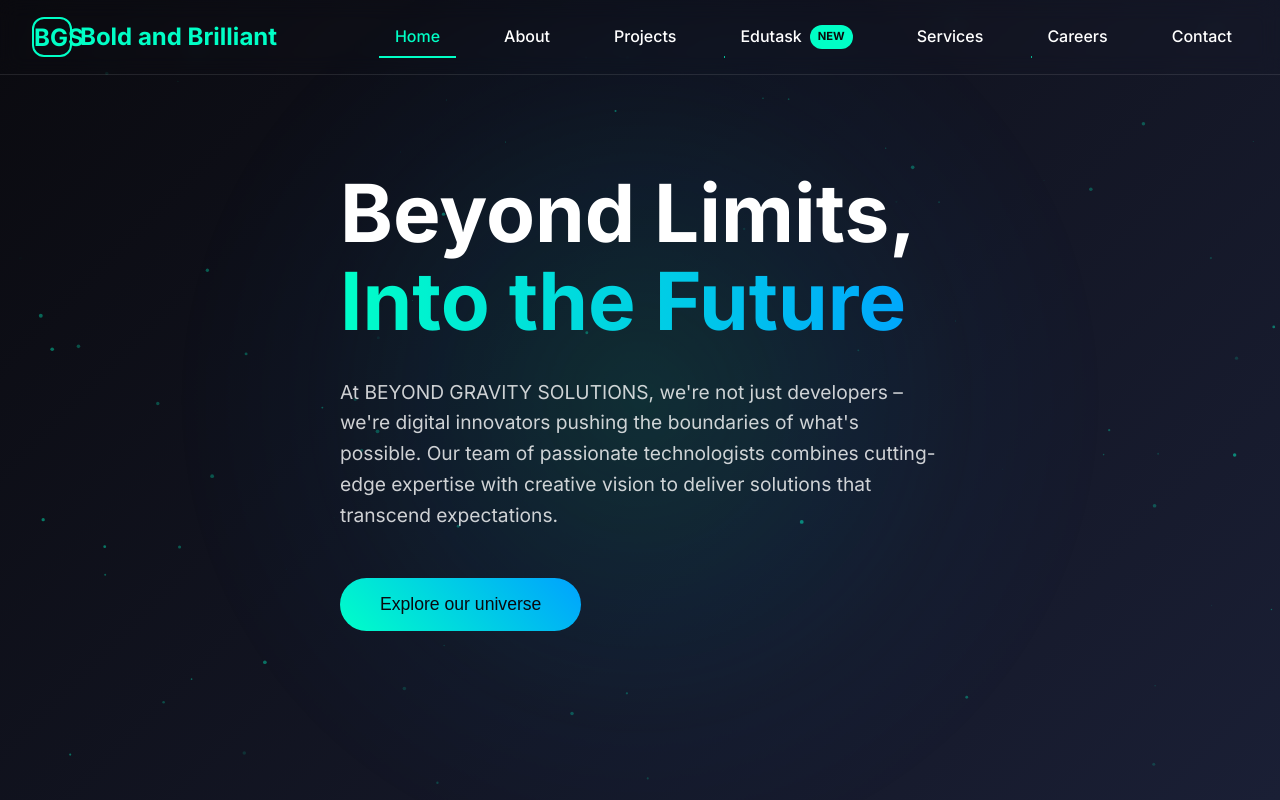
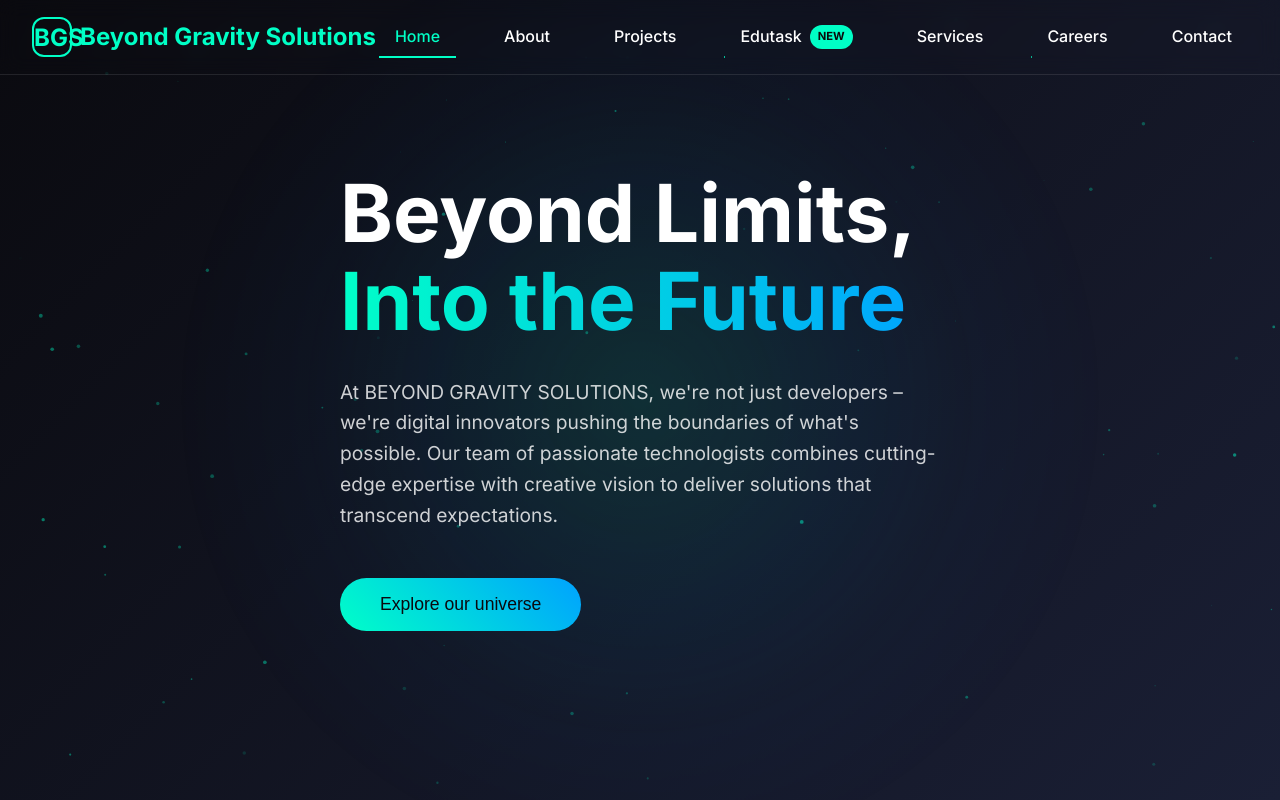
Before and after one commit to Nyandiekahh/Beyond-Gravity-Solutions, a React (Create React App) app: page / in a window 1280 px wide. Shown: the top 800 px of the page. Built offline with nearby package versions, Linux system fonts and the light colour scheme.

Commit message:
Navbar Update

```diff
--- a/src/components/layout/Navbar.js
+++ b/src/components/layout/Navbar.js
@@ -222,7 +222,7 @@ const Navbar = () => {
       <NavContent>
         <Logo whileHover={{ scale: 1.05 }} whileTap={{ scale: 0.95 }}>
           <div className="logo-icon">BGS</div>
-          <span>Bold and Brilliant</span>
+          <span>Beyond Gravity Solutions</span>
         </Logo>
 
         <NavLinks>
```
